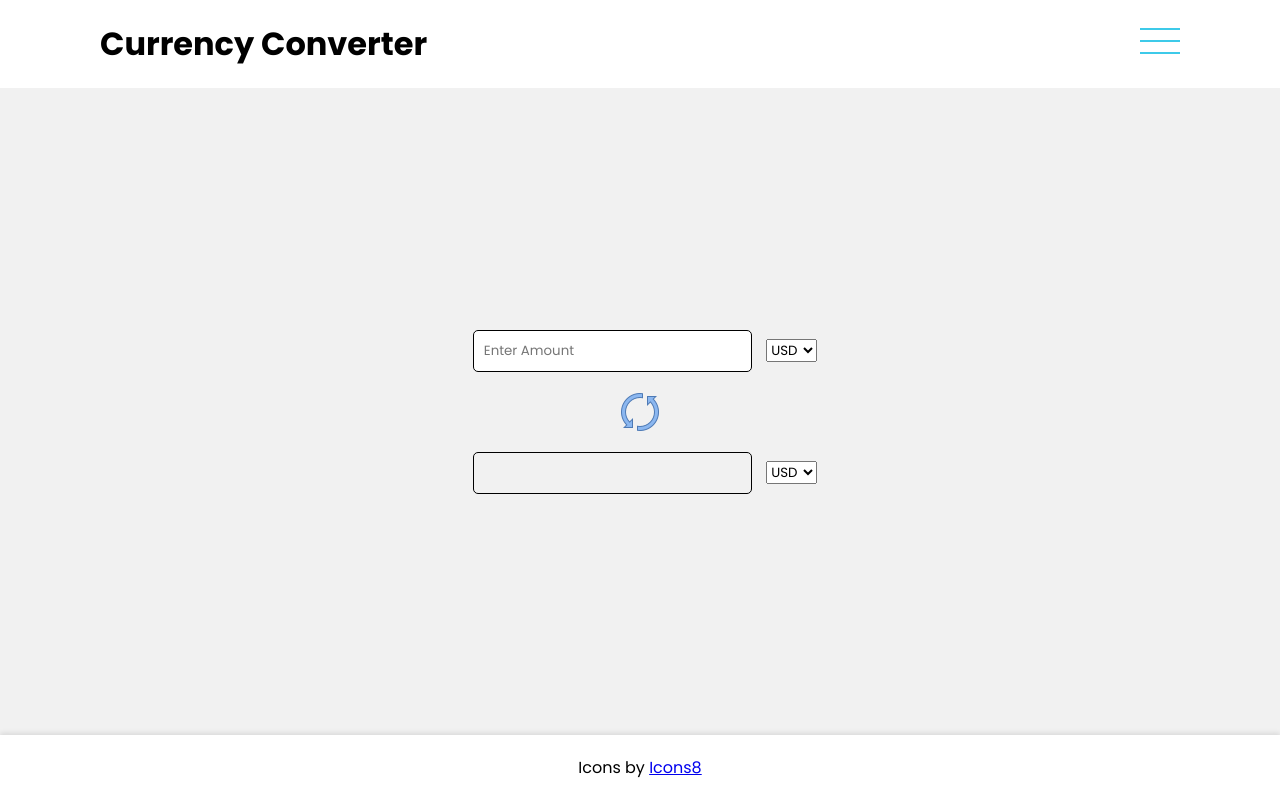
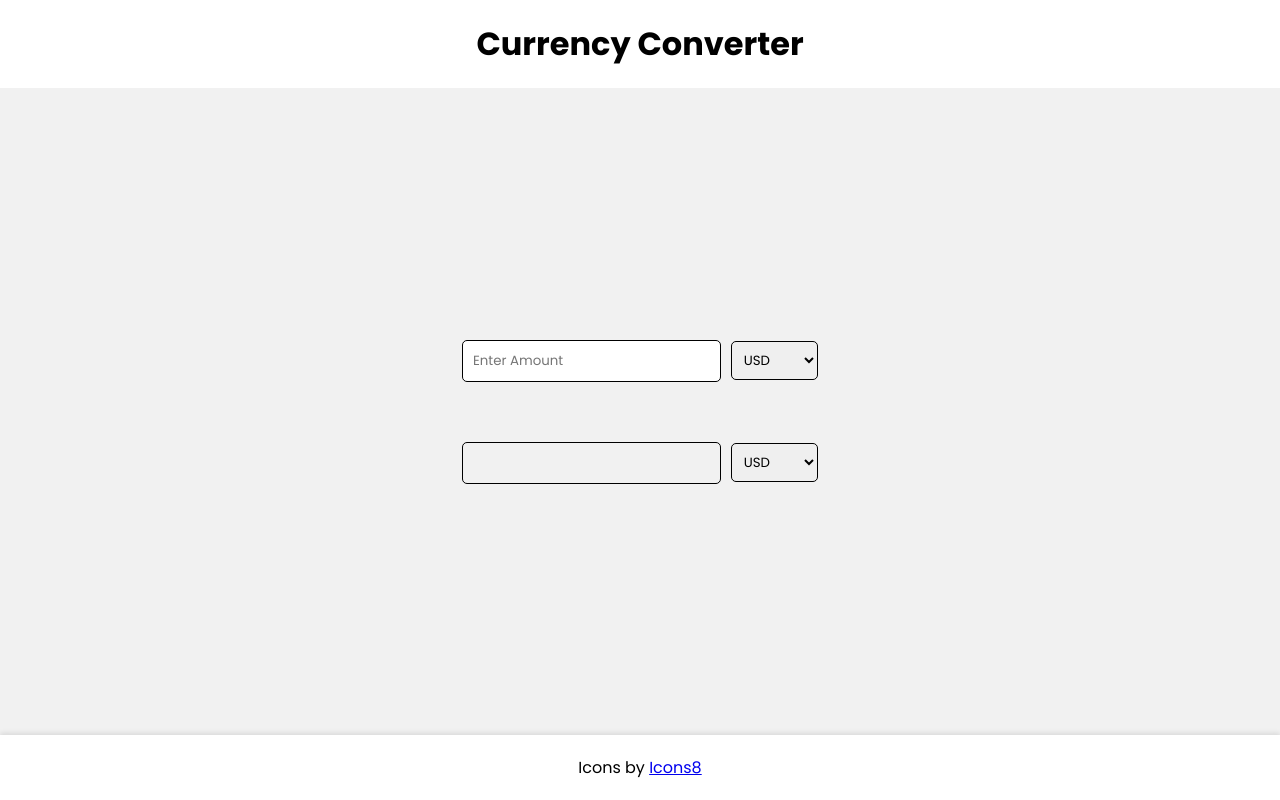
Before and after one commit to blueanoli/currencyconverter, a plain HTML site: page index.html in a window 1280 px wide. Drawn offline with Linux system fonts and the light colour scheme; no server answers.

Commit message:
changed style

```diff
--- a/index.html
+++ b/index.html
@@ -16,14 +16,11 @@
     <div class="header">
       <h1>Currency Converter</h1>
     </div>
-    <nav class="header">
-      <img src="/img/menu.png" alt="Menu">
-    </nav>
   </header>
   <!-- MAIN SECTION -->
   <section class="main">
     <div class="input">
-      <input type="number" min="0.01" id="input" placeholder="Enter Amount">
+      <input oninput="convert()" type="number" min="0.01" id="input" placeholder="Enter Amount">
       <select id="from">
         <option value="USD">USD</option>
         <option value="EUR">EUR</option>
@@ -33,9 +30,6 @@
         <option value="CAD">CAD</option>
         <option value="CHF">CHF</option>
       </select>
-    </div>
-    <div class="convert-div">
-      <img class="convert" onclick="convert()" src="/img/convert.png" alt="Convert">
     </div>
     <div class="output">
       <input type="number" id="output" disabled>
--- a/style.css
+++ b/style.css
@@ -15,6 +15,9 @@ body {
     min-height: 100vh;
     width: 100%;
 }
+h1{
+    white-space: nowrap;
+}
 /* SCROLLBAR STYLE */
 ::-webkit-scrollbar {
     width: 10px;
@@ -31,22 +34,12 @@ body {
 /* HEADER STYLE */
 header {
     display: flex;
-    justify-content: space-between;
+    justify-content: center;
     align-items: center;
     padding: 20px 100px;
     background-color: #fff;
     width: 100%;
     box-shadow: 0 2px 5px rgba(0, 0, 0, 0.1);
-}
-/* NAVBAR STYLE */
-nav img{
-    height: 40px;
-    width: 40px;
-    cursor: pointer;
-}
-nav img:hover{
-    transform: scale(1.1);
-    transition: all ease-in-out 225ms;
 }
 /* MAIN STYLE */
 .main {
@@ -59,22 +52,21 @@ nav img:hover{
     padding: 20px 100px;
     width: 100%;
 }
-.convert-div{
-    width: 100%;
+.input{
     display: flex;
     justify-content: center;
     align-items: center;
+    flex-direction: nowrap;
+    max-width: 75%;
+    margin: 20px 0;
 }
-.convert{
-    cursor: pointer;
-    padding: 10px 20px;
+.output{
     display: flex;
     justify-content: center;
     align-items: center;
-}
-.convert:hover{
-    transform: scale(1.1);
-    transition: all ease-in-out 225ms;
+    flex-direction: nowrap;
+    max-width: 75%;
+    margin: 20px 0;
 }
 input{
     padding: 10px;
@@ -82,6 +74,22 @@ input{
     border: 1px solid #000;
     border-radius: 5px;
     outline: none;
+    width: 75%;
+}
+input:focus::placeholder{
+    position: absolute;
+    top: -4px;
+    left: 10px;
+    font-size: 12px;
+    color: #1a314e;
+}
+select{
+    margin-right: 10px;
+    border-radius: 5px;
+    padding: 8px;
+    border: 1px solid #000;
+    width: 25%;
+
 }
 /* FOOTER STYLE */
 footer {
```
Also changed, not shown: img/menu.png (deleted).
